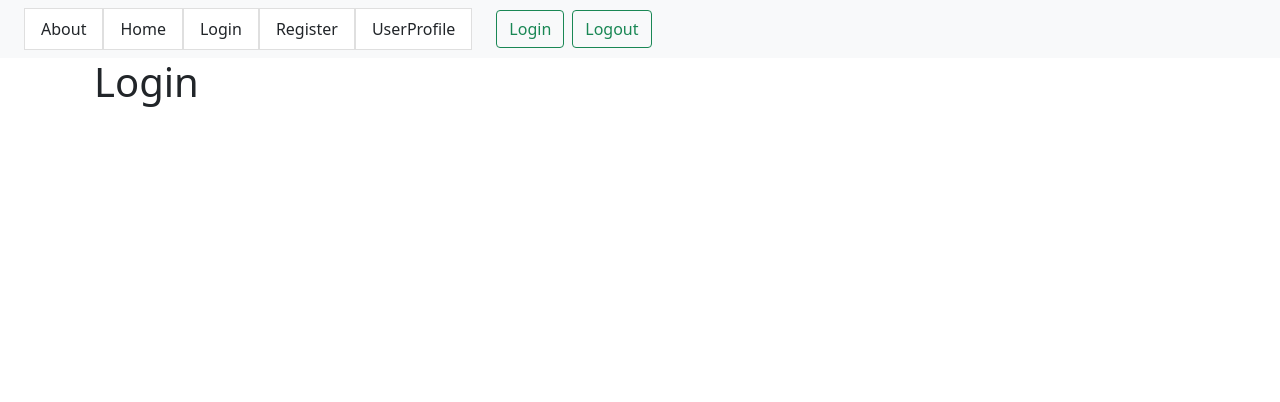
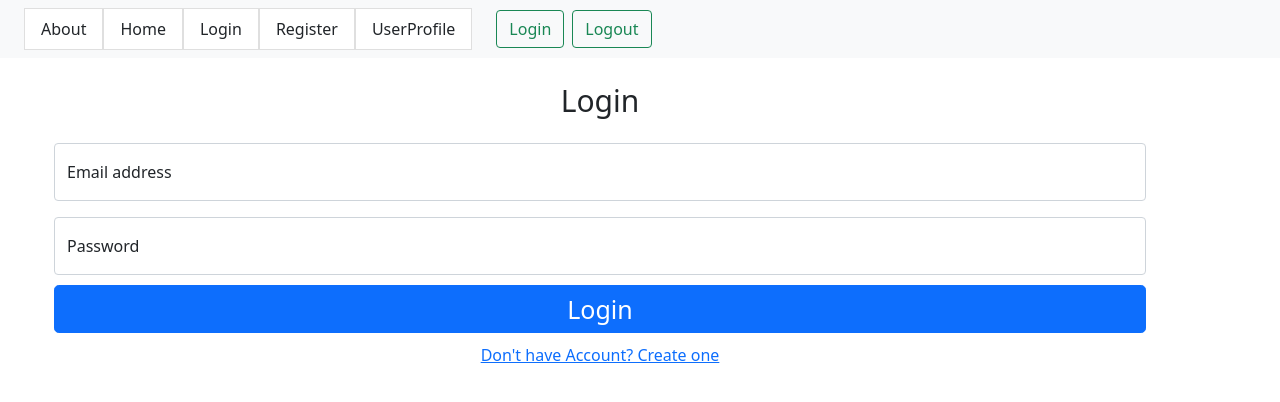
Before and after one commit to DrakeHunterK7/SOEN-341-Fall-2021-TEAM-300, a React (Create React App) app in the folder frontend-stack-bubbling/: page /login in a window 1280 px wide. Shown: the top 402 px of the page. Built offline with nearby package versions, Linux system fonts and the light colour scheme.

Commit message:
UI desgin for Login page

```diff
--- /dev/null
+++ b/frontend-stack-bubbling/src/pages/Login/index.css
@@ -0,0 +1,16 @@
+.margin{
+    margin-top: 20px;
+}
+
+.title{
+    font-size: 30px;
+    text-align: center;
+    margin: 20px;
+}
+
+.button-position{
+    width: 100%;
+    font-size: 25px;
+    line-height: 30px;
+    margin: 10px 0px 10px 0px;
+}
--- a/frontend-stack-bubbling/src/pages/Login/index.jsx
+++ b/frontend-stack-bubbling/src/pages/Login/index.jsx
@@ -1,12 +1,40 @@
-import React, { Component } from 'react'
+import React, { Component } from "react";
+import './index.css'
 
 export default class Login extends Component {
-	render() {
-		// console.log('About组件收到的props是',this.props);
-		return (
-			<div className="container">
-                <h1>Login</h1>
+  render() {
+    // console.log('About组件收到的props是',this.props);
+    return (
+      <div className="container margin">
+        <div className="title">Login</div>
+
+        <div className="form-floating mb-3">
+          <input
+            type="email"
+            className="form-control"
+            id="floatingInput"
+            placeholder="name@example.com"
+          />
+          <label for="floatingInput">Email address</label>
+        </div>
+        <div className="form-floating">
+          <input
+            type="password"
+            className="form-control"
+            id="floatingPassword"
+            placeholder="Password"
+          />
+          <label for="floatingPassword">Password</label>
+        </div>
+
+        <div>
+            <button type="button" className="btn btn-primary btn-lg button-position">Login</button>
+            <div className="word">
+                <a href="#" >Don't have Account? Create one</a>
             </div>
-		)
-	}
+        </div>
+
+      </div>
+    );
+  }
 }
```
